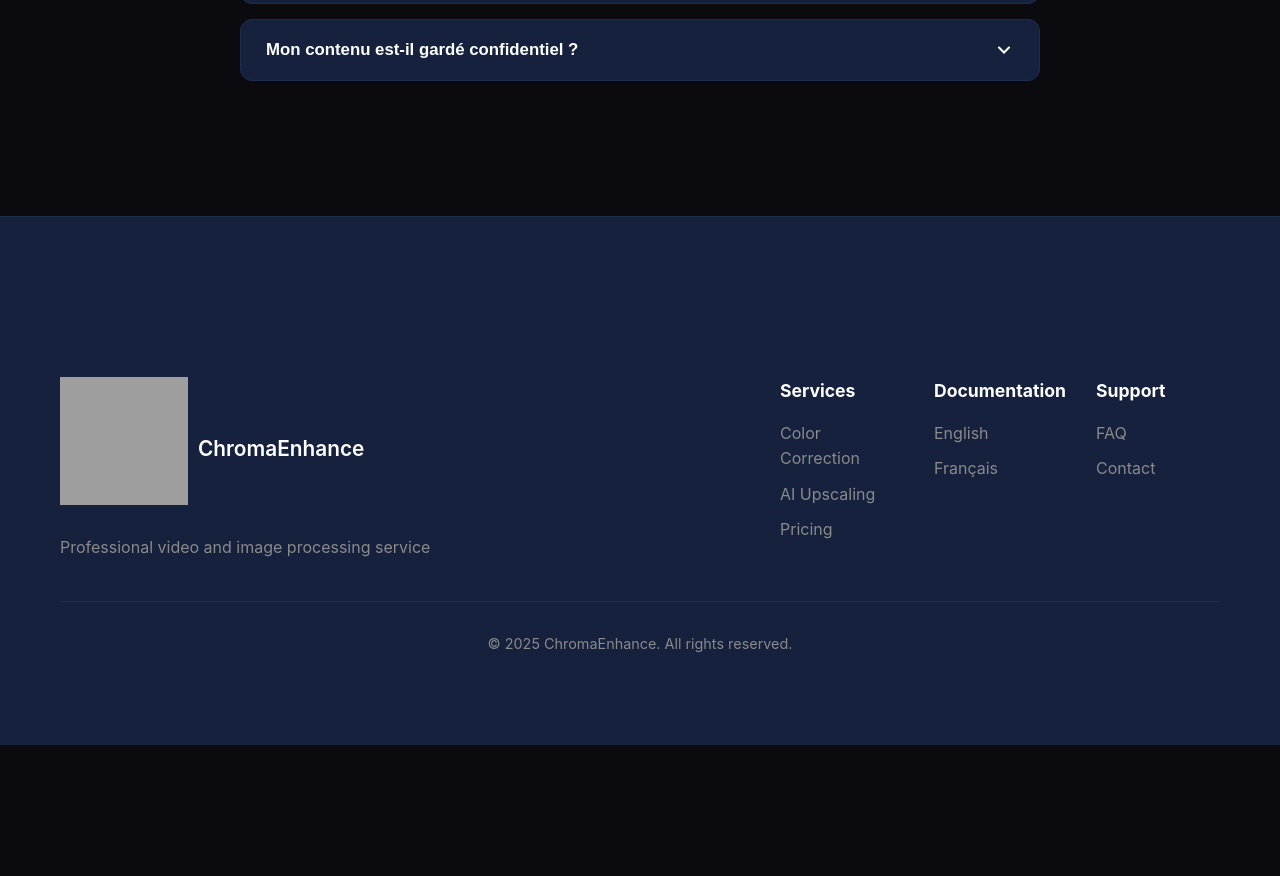
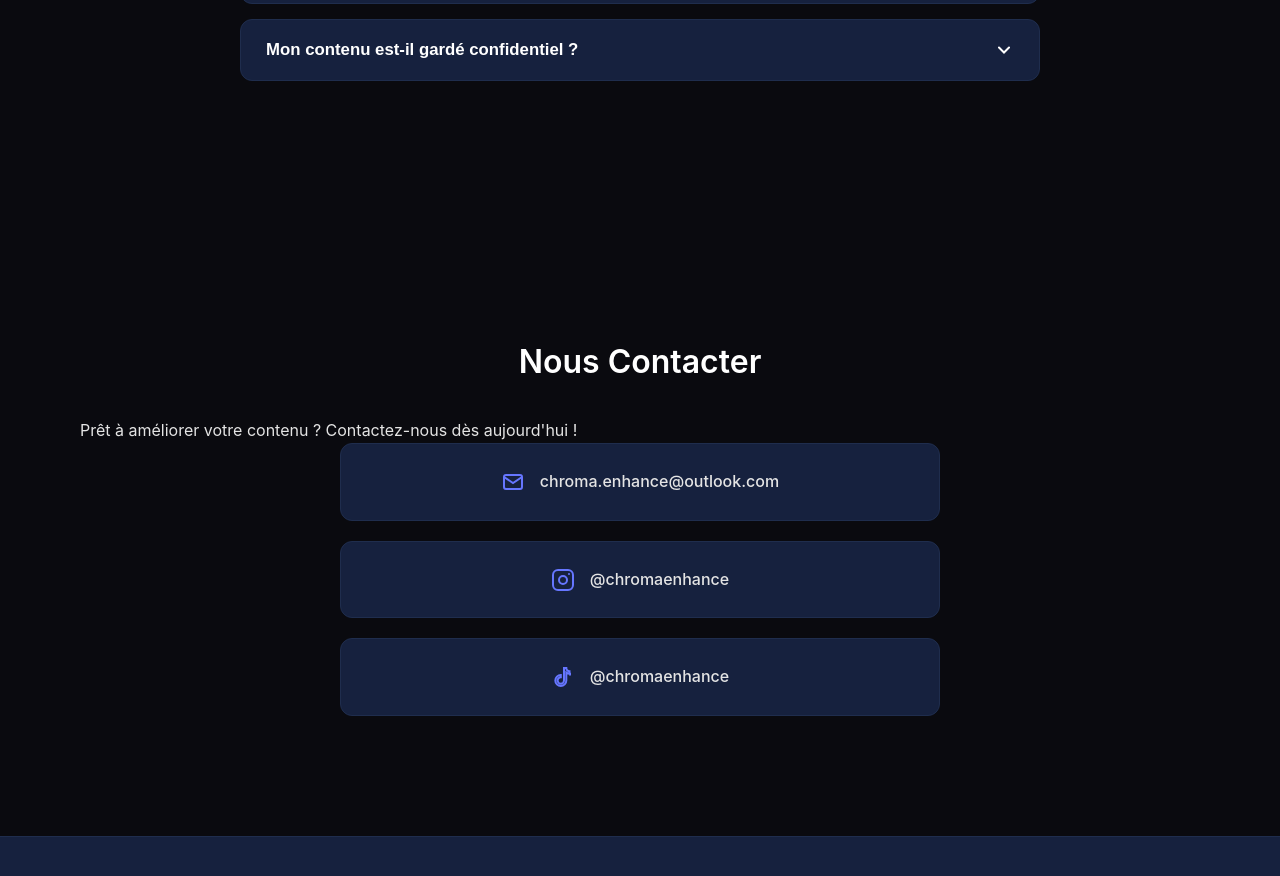
Before and after one commit to ChromaEnhance/chromaenhance.github.io, a plain HTML site: page lang/fr.html in a window 1280 px wide. Shown: the part 3254-4130 px from the top of the page. Before the commit the page ends 3999 px from the top, so only its background shows below. Drawn offline with Linux system fonts and the light colour scheme; grey boxes are pictures that could not be loaded.

Commit message:
Update fr.html

```diff
--- a/lang/fr.html
+++ b/lang/fr.html
@@ -205,6 +205,38 @@
             </div>
         </div>
     </section>
+    <section id="contact" class="contact">
+        <div class="container">
+            <h2 class="section-title">Nous Contacter</h2>
+            <p class="section-subtitle">Prêt à améliorer votre contenu ? Contactez-nous dès aujourd'hui !</p>
+
+            <div class="contact-info">
+                <a href="mailto:chroma.enhance@outlook.com" class="contact-card">
+                    <svg width="24" height="24" viewBox="0 0 24 24" fill="none" xmlns="http://www.w3.org/2000/svg">
+                        <rect x="3" y="5" width="18" height="14" rx="2" stroke="currentColor" stroke-width="2"/>
+                        <path d="M3 7L12 13L21 7" stroke="currentColor" stroke-width="2"/>
+                    </svg>
+                    <span>chroma.enhance@outlook.com</span>
+                </a>
+
+                <a href="https://instagram.com/chromaenhance" target="_blank" class="contact-card">
+                    <svg width="24" height="24" viewBox="0 0 24 24" fill="none" xmlns="http://www.w3.org/2000/svg">
+                        <rect x="2" y="2" width="20" height="20" rx="5" stroke="currentColor" stroke-width="2"/>
+                        <circle cx="12" cy="12" r="4" stroke="currentColor" stroke-width="2"/>
+                        <circle cx="18" cy="6" r="1" fill="currentColor"/>
+                    </svg>
+                    <span>@chromaenhance</span>
+                </a>
+
+                <a href="https://www.tiktok.com/@chromaenhance" target="_blank" class="contact-card">
+                    <svg width="24" height="24" viewBox="0 0 24 24" fill="none" xmlns="http://www.w3.org/2000/svg">
+                        <path d="M19 10.5V8.8C17.6 8.8 16.3 8.3 15.3 7.5V15.5C15.3 18.5 12.8 21 9.8 21C6.8 21 4.3 18.5 4.3 15.5C4.3 12.5 6.8 10 9.8 10V12.3C8.1 12.3 6.6 13.8 6.6 15.5C6.6 17.2 8.1 18.7 9.8 18.7C11.5 18.7 13 17.2 13 15.5V3H15.3C15.3 3.9 15.6 4.7 16.2 5.3C16.8 5.9 17.6 6.2 18.5 6.2V8.5C18.7 8.5 18.8 8.5 19 10.5Z" stroke="currentColor" stroke-width="2"/>
+                    </svg>
+                    <span>@chromaenhance</span>
+                </a>
+            </div>
+        </div>
+    </section>
     </div>
     <footer class="footer">
         <div class="container">
```
